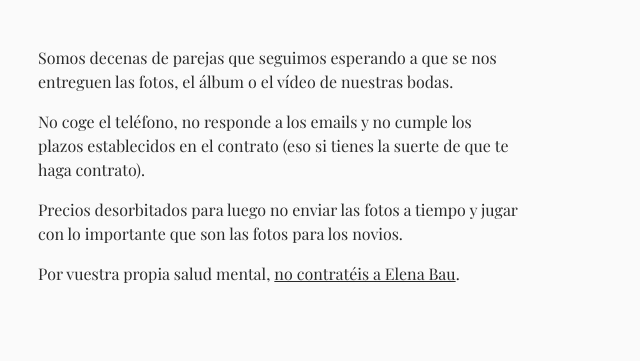
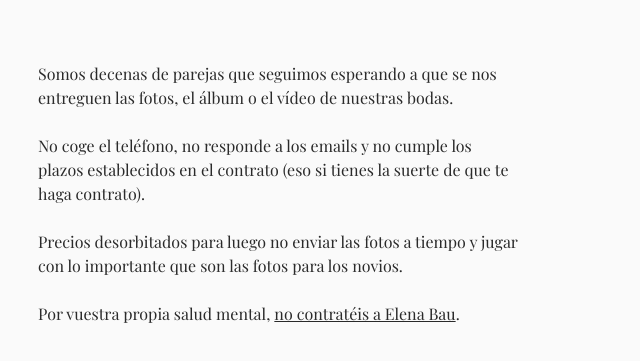
Before and after one commit to Serchinastico/nceb, a plain HTML site: page index.html in a window 1280 px wide. Shown: the part 367-728 px from the top of the page, without its empty margins (282-922 px from the left). Drawn offline with nearby package versions, Linux system fonts and the light colour scheme.

Commit message:
Small tweaks to styles

```diff
--- a/index.html
+++ b/index.html
@@ -45,18 +45,20 @@
   </head>
 
   <body>
-    <article class="pa3 pa5-ns center mw5 mw7-ns">
-      <h1 class="f3 f1-m f-headline-l underline">No contrates a Elena Bau</h1>
-      <p class="measure lh-copy">
+    <article
+      class="pa4 pt4 pt0-m pa5-ns center mw6 mw7-ns flex flex-column justify-center items-start"
+    >
+      <h1 class="f2 f1-m f-headline-l underline">No contrates a Elena Bau</h1>
+      <p class="measure lh-copy mb2">
         Somos decenas de parejas que seguimos esperando a que se nos entreguen
         las fotos, el álbum o el vídeo de nuestras bodas.
       </p>
-      <p class="measure lh-copy">
+      <p class="measure lh-copy mb2">
         No coge el teléfono, no responde a los emails y no cumple los plazos
         establecidos en el contrato (eso si tienes la suerte de que te haga
         contrato).
       </p>
-      <p class="measure lh-copy">
+      <p class="measure lh-copy mb2">
         Precios desorbitados para luego no enviar las fotos a tiempo y jugar con
         lo importante que son las fotos para los novios.
       </p>
```
